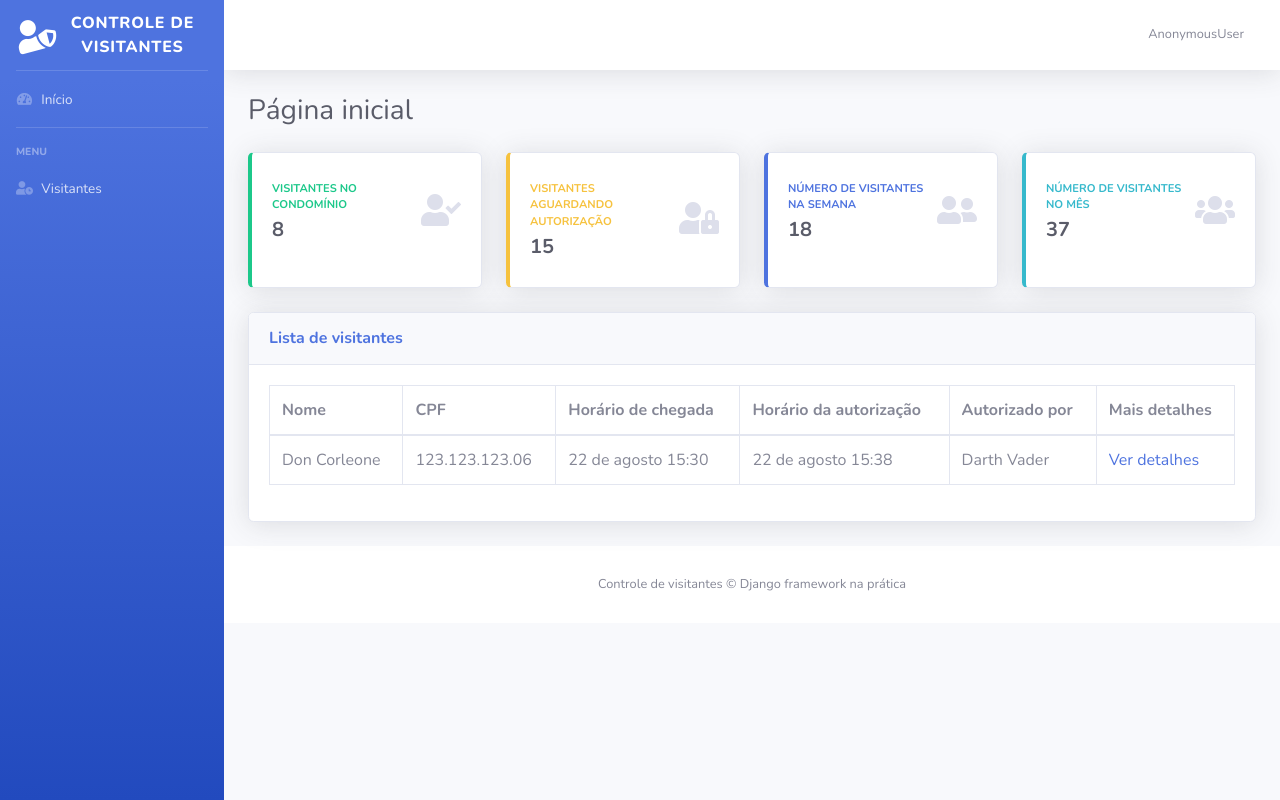
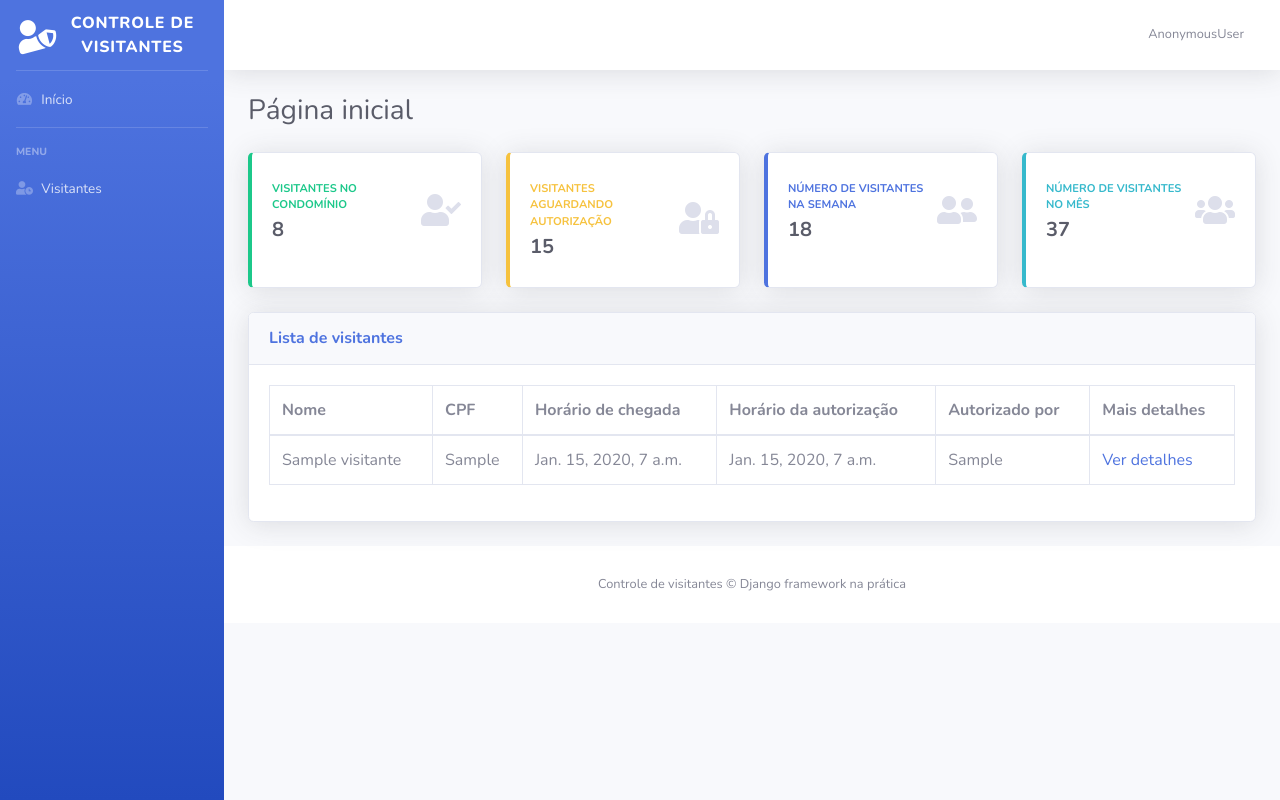
Before and after one commit to tchaguitos/controle-visitantes, a Django app: page / in a window 1280 px wide. Run offline with Django 3.2, Linux system fonts and the light colour scheme; tables that the repository leaves empty hold one stand-in row (values such as "Sample post"); some libraries are stand-ins or nearby versions.

Commit message:
feat(templates): lista visitantes na página inicial da dashboard
- Busca todos os visitantes utilizando o "objects" e passa a variável que representa os visitantes para o template
- Realizar loop com for para listar os visitantes

```diff
--- a/templates/index.html
+++ b/templates/index.html
@@ -171,16 +171,18 @@
                                     </thead>
 
                                     <tbody>
-                                        <td>Don Corleone</td>
-                                        <td>123.123.123.06</td>
-                                        <td>22 de agosto 15:30</td>
-                                        <td>22 de agosto 15:38</td>
-                                        <td>Darth Vader</td>
-                                        <td>
-                                            <a href="#">
-                                                Ver detalhes
-                                            </a>
-                                        </td>
+                                        {% for visitante in visitantes %}
+                                            <td>{{ visitante.nome_completo }}</td>
+                                            <td>{{ visitante.cpf }}</td>
+                                            <td>{{ visitante.horario_chegada }}</td>
+                                            <td>{{ visitante.horario_autorizacao }}</td>
+                                            <td>{{ visitante.autorizado_por }}</td>
+                                            <td>
+                                                <a href="#">
+                                                    Ver detalhes
+                                                </a>
+                                            </td>
+                                        {% endfor %}
                                     </tbody>
                                 </table>
                             </div>
--- a/usuarios/views.py
+++ b/usuarios/views.py
@@ -1,10 +1,14 @@
 from django.shortcuts import render
-from django.http import HttpResponse
+
+from visitantes.models import Visitante
 
 def index(request):
 
+    visitantes = Visitante.objects.all()
+
     context = {
-        "usuario_logado": request.user
+        "usuario_logado": request.user,
+        "visitantes": visitantes,
     }
 
     return render(request, "index.html", context)
--- a/visitantes/models.py
+++ b/visitantes/models.py
@@ -72,6 +72,8 @@ class Visitante(models.Model):
     autorizado_por = models.CharField(
         verbose_name="Nome do responsável por autorizar a entrada do visitante",
         max_length=194,
+        blank=True,
+        null=True,
     )
 
     class Meta:
```
